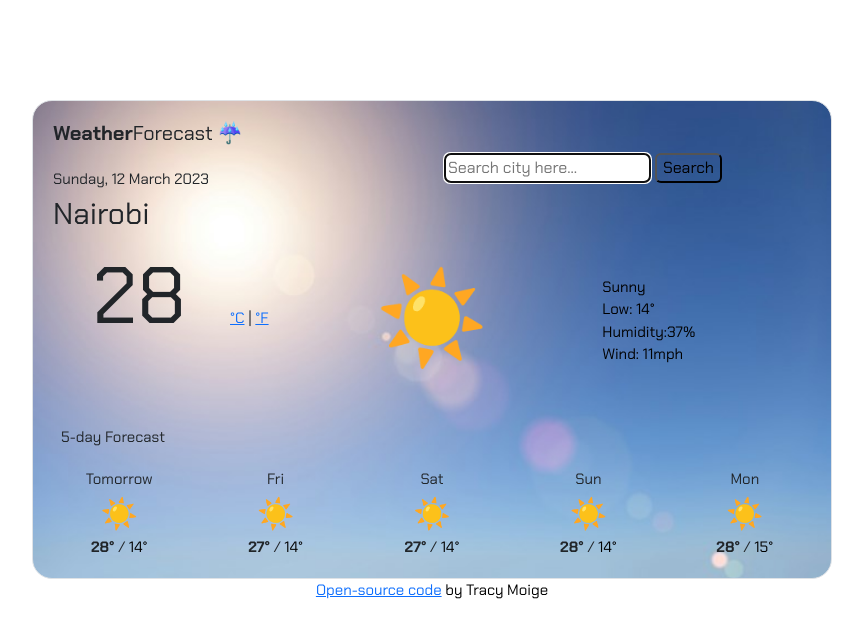
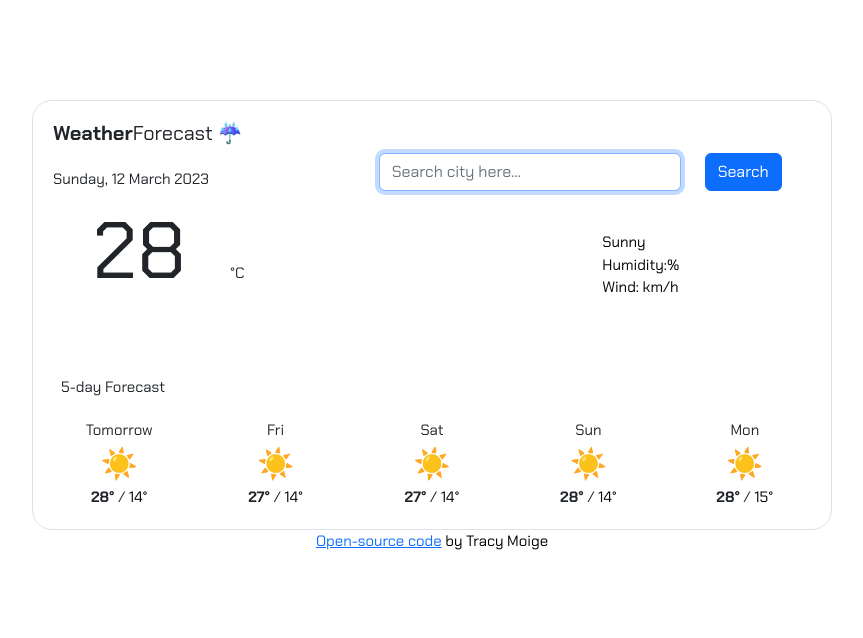
Before and after one commit to tracymoige/weather-page, a plain HTML site: page index.html in a window 1280 px wide. Shown: the whole page, without its empty margins (208-1071 px from the left). Drawn offline with nearby package versions, Linux system fonts and the light colour scheme.

Commit message:
Updated html for weather app

```diff
--- a/index.html
+++ b/index.html
@@ -30,37 +30,40 @@
     <div class="border container">
       <h1><strong>Weather</strong>Forecast ☔️</h1>
       <div class="row">
-        <div class="col date" id="date-today">Wednesday, 25th January 2023</div>
-        <form id="submit" class="col">
+        <div class="col-5 date" id="date-today">
+          Wednesday, 25th January 2023
+        </div>
+        <div class="col-5">
+        <form id="submit">
           <input
-            type="text"
-            class="rounded"
+            type="search"
+            class="form-control"
             id="city-input"
             placeholder="Search city here..."
             autocomplete="off"
             autofocus="on"
           />
-          <button type="submit" class="button rounded">Search</button>
+          </div>
+          <div class="col">
+            <input type="submit" value="Search" class="btn btn-primary" />
+          </div>
         </form>
       </div>
-      <div class="city" id="changed-city">Nairobi</div>
+      <div class="city"></div>
       <div class="row">
         <div class="col-4">
           <span class="temperature-today col-4" id="temp"> 28</span>
-          <span class="units"
-            ><a href="#" id="celsius-link">°C</a> |
-            <a href="#" id="fahrenheit-link">°F</a></span
-          >
+          <span class="units">°C</span>
         </div>
-        <div class="weather-icon col-4">☀️</div>
+        <div class="weather-icon col-4">
+          <img src="" alt="" class="icon" id="icon" />
+        </div>
         <div class="weather-today col-4">
           <span id="description">Sunny</span>
           <br />
-          Low: <span id="low">14°</span>
+          Humidity:<span id="humidity"></span>%
           <br />
-          Humidity:<span id="humidity">37%</span>
-          <br />
-          Wind: <span id="wind">11mph</span>
+          Wind: <span id="wind"></span>km/h
         </div>
       </div>
       <div class="row">
--- a/index.js
+++ b/index.js
@@ -74,19 +74,18 @@ function showTemperature(response) {
 }
 
 function searchCity(city) {
-  let apiKey = "aa496803e5bcab4c41ca90ff3cc746bd";
-  let units = "metric";
-  let apiUrl = `https://api.openweathermap.org/data/2.5/weather?q=${city}&appid=${apiKey}&units=${units}`;
+  let apiKey = "cf98bb3e0e4t6adf8aea6ba301oc5bc2";
+  let apiUrl = `https://api.shecodes.io/weather/v1/current?query=${city}&key=${apiKey}&units=metric`;
   axios.get(apiUrl).then(showTemperature);
 }
 
 function showCity(event) {
   event.preventDefault();
-  let city = document.querySelector("#city-input").value;
-  let changedCity = document.querySelector("#changed-city");
-  changedCity.innerHTML = `${city}`;
-  searchCity(city);
+  let cityInput = document.querySelector("#city-input");
+  searchCity(cityInput.value);
 }
+
+searchCity("Nairobi");
 
 let submit = document.querySelector("#submit");
 submit.addEventListener("submit", showCity);
--- a/styles.css
+++ b/styles.css
@@ -27,9 +27,6 @@ p {
   border-radius: 20px;
   position: relative;
   margin: 0 auto;
-  background-image: url(../images/sunny.jpg);
-  background-repeat: no-repeat;
-  background-size: cover;
 }
 
 .date {
```
